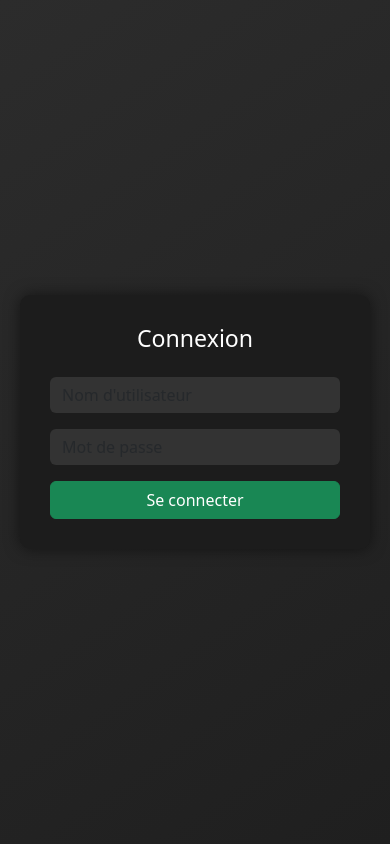
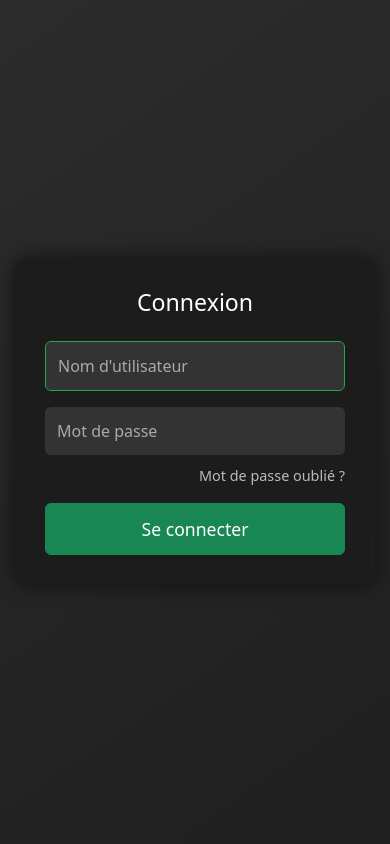
Before and after one commit to Redpy91/gestion-scolarite, a Django app: page /login/ in a window 390 px wide. Run offline with Django 5.2, Linux system fonts and the light colour scheme.

Commit message:
Amélioration login responsive avec loader et animation

```diff
--- a/core/templates/core/login.html
+++ b/core/templates/core/login.html
@@ -4,7 +4,10 @@
 <head>
     <meta charset="UTF-8">
     <title>Connexion</title>
+    <meta name="viewport" content="width=device-width, initial-scale=1">
+
     <link href="https://cdn.jsdelivr.net/npm/bootstrap@5.3.3/dist/css/bootstrap.min.css" rel="stylesheet">
+
     <style>
         body {
             min-height: 100vh;
@@ -13,43 +16,133 @@
             align-items: center;
             justify-content: center;
             color: white;
+            padding: 15px;
         }
+
+        /* Animation d’entrée */
         .login-form {
             background-color: #1c1c1c;
             padding: 30px;
-            border-radius: 10px;
-            box-shadow: 0 0 15px rgba(0,0,0,0.5);
-            width: 350px;
+            border-radius: 12px;
+            box-shadow: 0 0 20px rgba(0,0,0,0.6);
+            width: 100%;
+            max-width: 380px;
+            animation: fadeSlide 0.6s ease-out;
         }
+
+        @keyframes fadeSlide {
+            from {
+                opacity: 0;
+                transform: translateY(15px);
+            }
+            to {
+                opacity: 1;
+                transform: translateY(0);
+            }
+        }
+
         .login-form input {
             background-color: #333;
             border: none;
             color: white;
+            padding: 12px;
+            font-size: 1rem;
         }
+
+        .login-form input::placeholder {
+            color: #aaa;
+        }
+
         .login-form input:focus {
+            background-color: #333;
             box-shadow: none;
             border: 1px solid #28a745;
+            color: white;
+        }
+
+        .login-form button {
+            padding: 12px;
+            font-size: 1.1rem;
+        }
+
+        .forgot-link {
+            font-size: 0.9rem;
+            color: #bbb;
+            text-decoration: none;
+        }
+
+        .forgot-link:hover {
+            color: #28a745;
+            text-decoration: underline;
+        }
+
+        /* Loader */
+        .spinner {
+            display: none;
         }
     </style>
 </head>
 <body>
+
 <div class="login-form">
+
     <h3 class="text-center mb-4">Connexion</h3>
+
     {% if messages %}
         {% for message in messages %}
-            <div class="alert alert-danger">{{ message }}</div>
+            <div class="alert alert-danger text-center">
+                {{ message }}
+            </div>
         {% endfor %}
     {% endif %}
-    <form method="POST">
+
+    <form method="POST" onsubmit="showLoader()">
         {% csrf_token %}
+
         <div class="mb-3">
-            <input type="text" name="username" placeholder="Nom d'utilisateur" class="form-control" required>
+            <input
+                type="text"
+                name="username"
+                placeholder="Nom d'utilisateur"
+                class="form-control"
+                required
+                autofocus
+            >
         </div>
-        <div class="mb-3">
-            <input type="password" name="password" placeholder="Mot de passe" class="form-control" required>
+
+        <div class="mb-2">
+            <input
+                type="password"
+                name="password"
+                placeholder="Mot de passe"
+                class="form-control"
+                required
+            >
         </div>
-        <button type="submit" class="btn btn-success w-100">Se connecter</button>
+
+        <!-- Mot de passe oublié -->
+        <div class="text-end mb-3">
+            <a href="#" class="forgot-link">
+                Mot de passe oublié ?
+            </a>
+        </div>
+
+        <button type="submit" class="btn btn-success w-100" id="loginBtn">
+            <span class="btn-text">Se connecter</span>
+            <span class="spinner spinner-border spinner-border-sm ms-2"></span>
+        </button>
     </form>
+
 </div>
+
+<script>
+    function showLoader() {
+        const btn = document.getElementById("loginBtn");
+        btn.disabled = true;
+        btn.querySelector(".btn-text").textContent = "Connexion...";
+        btn.querySelector(".spinner").style.display = "inline-block";
+    }
+</script>
+
 </body>
 </html>
```
